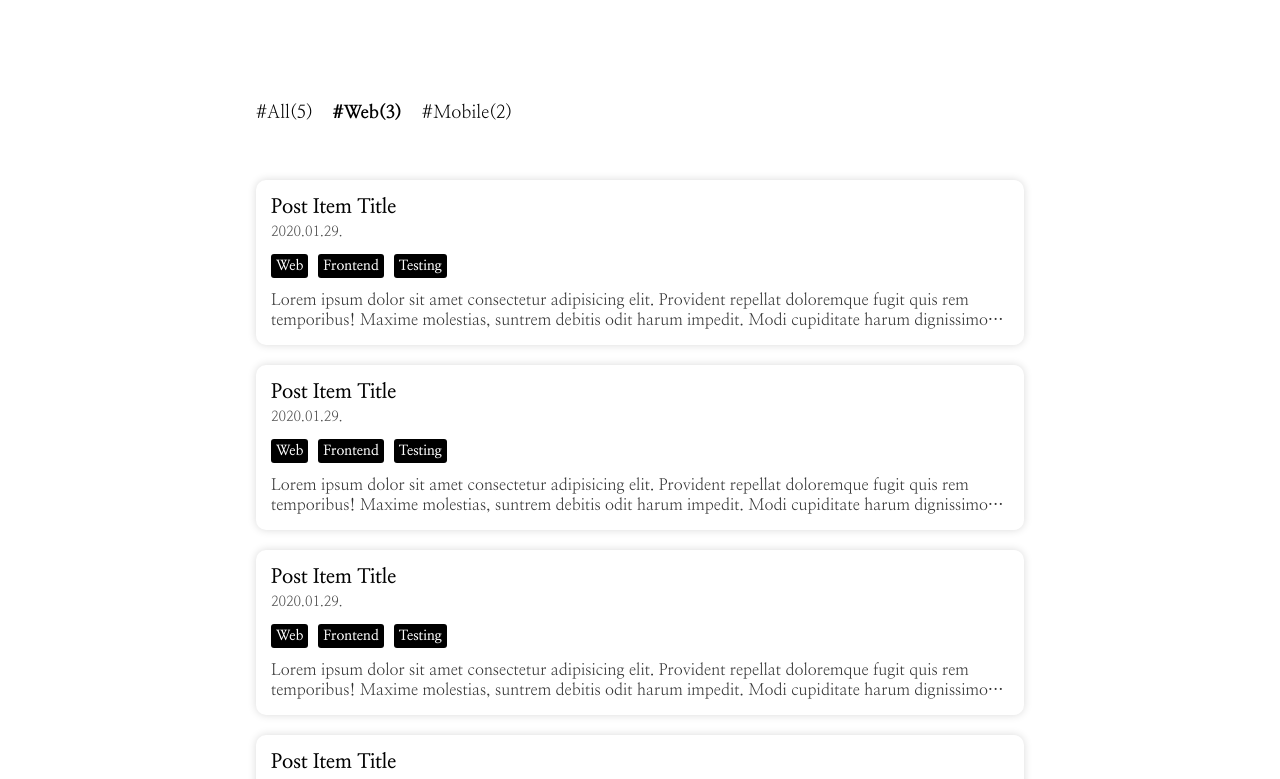
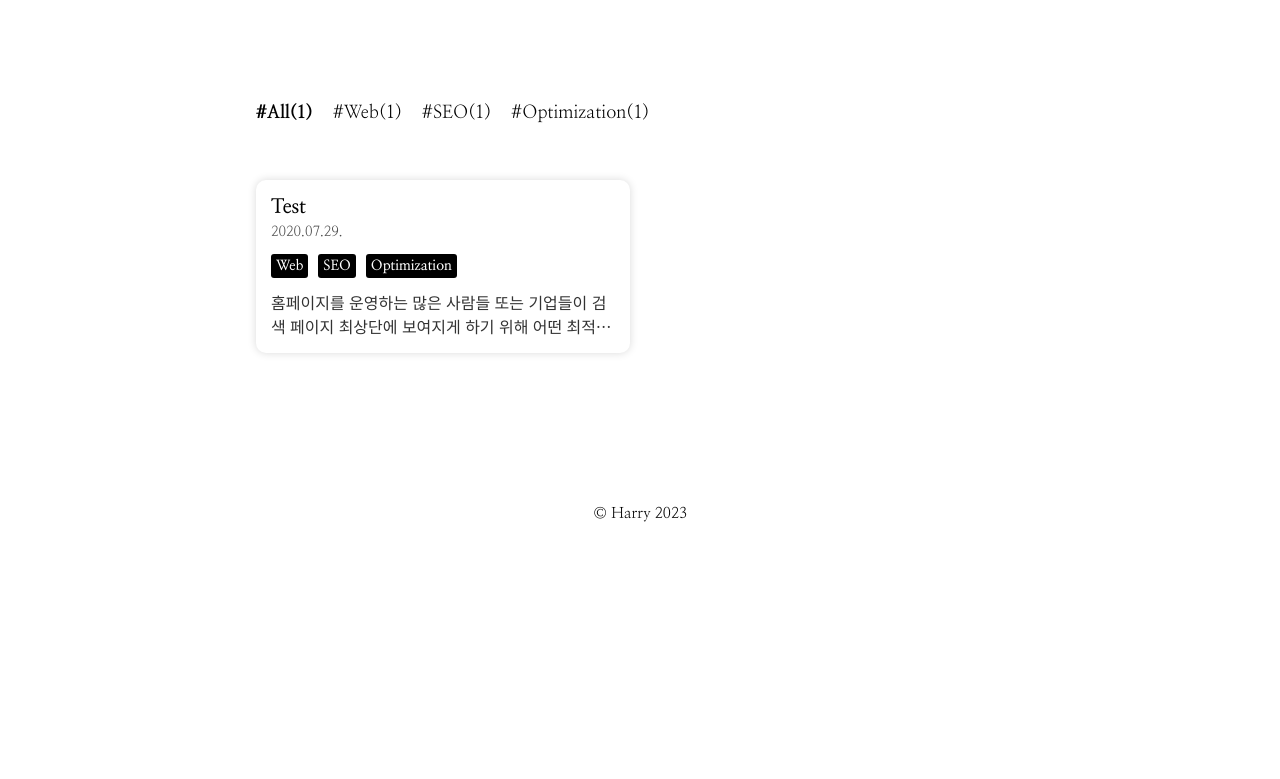
Before and after one commit to hsw0905/hsw0905.github.io, a Gatsby site: page / in a window 1280 px wide. Shown: the part 253-1032 px from the top of the page. After the commit the page ends 829 px from the top, so only its background shows below. Built offline with nearby package versions, Linux system fonts and the light colour scheme; Gatsby itself is replaced by a stand-in of ours.

Commit message:
category

```diff
--- /dev/null
+++ b/contents/test.md
@@ -0,0 +1,27 @@
+---
+date: '2020-07-29'
+title: 'Test'
+categories: ['Web', 'SEO', 'Optimization']
+summary: '홈페이지를 운영하는 많은 사람들 또는 기업들이 검색 페이지 최상단에 보여지게 하기 위해 어떤 최적화 작업을 하는지 알아보자.'
+thumbnail: './test.png'
+---
+
+### 1. Help Google Bot to Find My Contents
+
+구글에 SiteMap을 제출하여 사이트에 있는 파일로서 새 페이지나 변경된 페이지가 있을 때 이를 검색 엔진에 알려주도록 할 수 있다.
+
+SiteMap은 사이트에 있는 페이지, 동영상 및 기타 파일과 각 관계에 관한 정보를 제공하는 파일로, 검색 엔진은 이를 읽고 사이트를 더 지능적으로 크롤링 할 수 있게 된다.
+
+### 2. Use 'Robots.txt' File
+
+Robots.txt 파일은 검색 엔진에 어떤 페이지를 크롤링해도 되는지 알리는 파일로, 서버의 루트 디렉토리에 있어야 한다.
+
+과도한 Robots.txt 파일은 더 많은 방문자를 유도할 수 있는 정상적인 검색 엔진 크롤러의 접근을 막을 가능성이 있기 때문에 적절하게 설정해야 한다.
+
+---
+
+## Source
+
+- SEO 기본 가이드
+
+  [<https://support.google.com/webmasters/answer/7451184?hl=ko&ref_topic=9460495>](<https://support.google.com/webmasters/answer/7451184?hl=ko&ref_topic=9460495>)
--- a/gatsby-config.js
+++ b/gatsby-config.js
@@ -30,9 +30,13 @@ module.exports = {
         path: `${__dirname}/contents`,
       },
     },
-
-    `gatsby-transformer-sharp`,
-    `gatsby-plugin-sharp`,
+    {
+      resolve: `gatsby-source-filesystem`,
+      options: {
+        name: `images`,
+        path: `${__dirname}/static`,
+      },
+    },
     {
       resolve: `gatsby-transformer-remark`,
       options: {
@@ -71,6 +75,19 @@ module.exports = {
         ],
       },
     },
+    `gatsby-plugin-image`,
     `gatsby-plugin-emotion`,
+    `gatsby-transformer-sharp`,
+    `gatsby-plugin-sharp`,
+    {
+      resolve: `gatsby-plugin-sharp`,
+      options: {
+        defaults: {
+          formats: ['auto', 'webp'],
+          quality: 100,
+          placeholder: 'blurred',
+        }
+      }
+    },
   ],
 }
--- a/package.json
+++ b/package.json
@@ -22,6 +22,7 @@
     "gatsby-transformer-remark": "^6.10.0",
     "gatsby-transformer-sharp": "^5.10.0",
     "prismjs": "^1.29.0",
+    "query-string": "^8.1.0",
     "react": "^18.2.0",
     "react-dom": "^18.2.0",
     "react-helmet": "^6.1.0"
--- a/src/components/Main/Introduction.tsx
+++ b/src/components/Main/Introduction.tsx
@@ -1,6 +1,11 @@
 import React, { FunctionComponent } from 'react'
 import styled from '@emotion/styled'
 import ProfileImage from 'components/Main/ProfileImage'
+import { IGatsbyImageData } from 'gatsby-plugin-image'
+
+type IntroductionProps = {
+  profileImage: IGatsbyImageData
+}
 
 const Background = styled.div`
   width: 100%;
@@ -43,11 +48,11 @@ const Title = styled.div`
   }
 `
 
-const Introduction: FunctionComponent = function () {
+const Introduction: FunctionComponent<IntroductionProps> = function ({profileImage}) {
   return (
       <Background>
           <Wrapper>
-              <ProfileImage />
+            <ProfileImage profileImage={profileImage} />
               <div>
                   <SubTitle>Dev log</SubTitle>
                   <Title>적다보면 이해되는 이야기</Title>
--- a/src/components/Main/PostList.tsx
+++ b/src/components/Main/PostList.tsx
@@ -1,21 +1,27 @@
 import React, { FunctionComponent } from 'react'
 import styled from '@emotion/styled'
 import PostItem from 'components/Main/PostItem'
+import { PostListItemType } from 'types/PostItem.types'
 
-const POST_ITEM_DATA = {
-  title: 'Post Item Title',
-  date: '2020.01.29.',
-  categories: ['Web', 'Frontend', 'Testing'],
-  summary:
-      'Lorem ipsum dolor sit amet consectetur adipisicing elit. Provident repellat doloremque fugit quis rem temporibus! Maxime molestias, suntrem debitis odit harum impedit. Modi cupiditate harum dignissimos eos in corrupti!',
-  thumbnail:
-      '<https://ji5485.github.io/static/e4f34c558ae8e8235ff53b0311085796/4d854/javascript-core-concept-summary-function-1.webp>',
-  link: '<https://www.google.co.kr/>',
+export type PostType = {
+  node: {
+    id: string
+    frontmatter: {
+      title: string
+      summary: string
+      date: string
+      categories: string[]
+    }
+  }
+}
+
+type PostListProps = {
+  posts: PostListItemType[]
 }
 
 const PostListWrapper = styled.div`
   display: grid;
-  grid-template-columns: 1fr;
+  grid-template-columns: 1fr 1fr;
   grid-gap: 20px;
   width: 768px;
   margin: 0 auto;
@@ -28,13 +34,20 @@ const PostListWrapper = styled.div`
   }
 `
 
-const PostList: FunctionComponent = function () {
+const PostList: FunctionComponent<PostListProps> = function ({ posts }) {
   return (
       <PostListWrapper>
-        <PostItem {...POST_ITEM_DATA} />
-        <PostItem {...POST_ITEM_DATA} />
-        <PostItem {...POST_ITEM_DATA} />
-        <PostItem {...POST_ITEM_DATA} />
+        {posts.map(
+            ({
+               node: { id, frontmatter },
+             }: PostType) => (
+                <PostItem
+                    {...frontmatter}
+                    link="https://www.google.co.kr/"
+                    key={id}
+                />
+            ),
+        )}
       </PostListWrapper>
   )
 }
--- a/src/components/Main/ProfileImage.tsx
+++ b/src/components/Main/ProfileImage.tsx
@@ -1,11 +1,12 @@
-import React, { FunctionComponent } from 'react'
+import React, {FunctionComponent} from 'react'
 import styled from '@emotion/styled'
+import {GatsbyImage, IGatsbyImageData} from 'gatsby-plugin-image'
 
-// 자신이 원하는 프로필 이미지 링크로 설정해주세요.
-const PROFILE_IMAGE_LINK =
-    'https://images.pexels.com/photos/1096947/pexels-photo-1096947.jpeg?auto=compress&cs=tinysrgb&w=1260&h=750&dpr=2'
+type ProfileImageProps = {
+  profileImage: IGatsbyImageData
+}
 
-const ProfileImageWrapper = styled.img`
+const ProfileImageWrapper = styled(GatsbyImage)`
   width: 120px;
   height: 120px;
   margin-bottom: 30px;
@@ -17,8 +18,11 @@ const ProfileImageWrapper = styled.img`
   }
 `
 
-const ProfileImage: FunctionComponent = function () {
-  return <ProfileImageWrapper src={PROFILE_IMAGE_LINK} alt="Profile Image" />
+const ProfileImage: FunctionComponent<ProfileImageProps> = function (
+    {
+      profileImage,
+    }) {
+  return <ProfileImageWrapper image={profileImage} alt="Profile Image"/>
 }
 
 export default ProfileImage
--- a/src/pages/index.tsx
+++ b/src/pages/index.tsx
@@ -1,33 +1,116 @@
-import React, { FunctionComponent } from 'react'
+import React, {FunctionComponent, useMemo} from 'react'
 import styled from '@emotion/styled'
 import GlobalStyle from 'components/Common/GlobalStyle'
 import Footer from 'components/Common/Footer'
-import CategoryList from 'components/Main/CategoryList'
+import CategoryList, {CategoryListProps} from 'components/Main/CategoryList'
 import Introduction from 'components/Main/Introduction'
-import PostList from 'components/Main/PostList'
+import PostList, {PostType} from 'components/Main/PostList'
+import {graphql} from 'gatsby'
+import {PostListItemType} from 'types/PostItem.types'
+import {IGatsbyImageData} from 'gatsby-plugin-image'
+import queryString, {ParsedQuery} from 'query-string'
 
-const CATEGORY_LIST = {
-  All: 5,
-  Web: 3,
-  Mobile: 2,
-}
 
 const Container = styled.div`
   display: flex;
   flex-direction: column;
-  height: 100vh;
+  height: 100%;
 `
 
-const IndexPage: FunctionComponent = function () {
+type IndexPageProps = {
+  location: {
+    search: string
+  }
+  data: {
+    allMarkdownRemark: {
+      edges: PostListItemType[]
+    }
+    file: {
+      childImageSharp: {
+        gatsbyImageData: IGatsbyImageData
+      }
+    }
+  }
+}
+
+const IndexPage: FunctionComponent<IndexPageProps> = function (
+    {
+      location: {search},
+      data: {
+        allMarkdownRemark: {edges},
+        file: {
+          childImageSharp: {gatsbyImageData},
+        },
+      },
+    }) {
+  const parsed: ParsedQuery = queryString.parse(search)
+  const selectedCategory: string =
+      typeof parsed.category !== 'string' || !parsed.category
+          ? 'All'
+          : parsed.category
+
+  const categoryList = useMemo(
+      () =>
+          edges.reduce(
+              (
+                  list: CategoryListProps['categoryList'],
+                  {
+                    node: {
+                      frontmatter: {categories},
+                    },
+                  }: PostType,
+              ) => {
+                categories.forEach(category => {
+                  if (list[category] === undefined) list[category] = 1;
+                  else list[category]++;
+                });
+
+                list['All']++;
+
+                return list;
+              },
+              {All: 0},
+          ),
+      [],
+  )
+
   return (
       <Container>
-        <GlobalStyle />
-        <Introduction />
-        <CategoryList selectedCategory="Web" categoryList={CATEGORY_LIST} />
-        <PostList />
-        <Footer />
+        <GlobalStyle/>
+        <Introduction profileImage={gatsbyImageData}/>
+        <CategoryList
+            selectedCategory={selectedCategory}
+            categoryList={categoryList}
+        />
+        <PostList posts={edges}/>
+        <Footer/>
       </Container>
   )
 }
 
 export default IndexPage
+
+export const getPostList = graphql`
+  query getPostList {
+    allMarkdownRemark(
+      sort: { order: DESC, fields: [frontmatter___date, frontmatter___title] }
+    ) {
+      edges {
+        node {
+          id
+          frontmatter {
+            title
+            summary
+            date(formatString: "YYYY.MM.DD.")
+            categories
+          }
+        }
+      }
+    }
+    file(name: { eq: "profile-image" }) {
+      childImageSharp {
+        gatsbyImageData(width: 120, height: 120)
+      }
+    }
+  }
+`
```
Also changed, not shown: src/components/Main/PostItem.tsx (+3 -8 lines), src/types/PostItem.types.ts (added, +13 -0 lines), static/profile-image.jpg (renamed from src/images/profile-pic.jpg), 1 other file.
